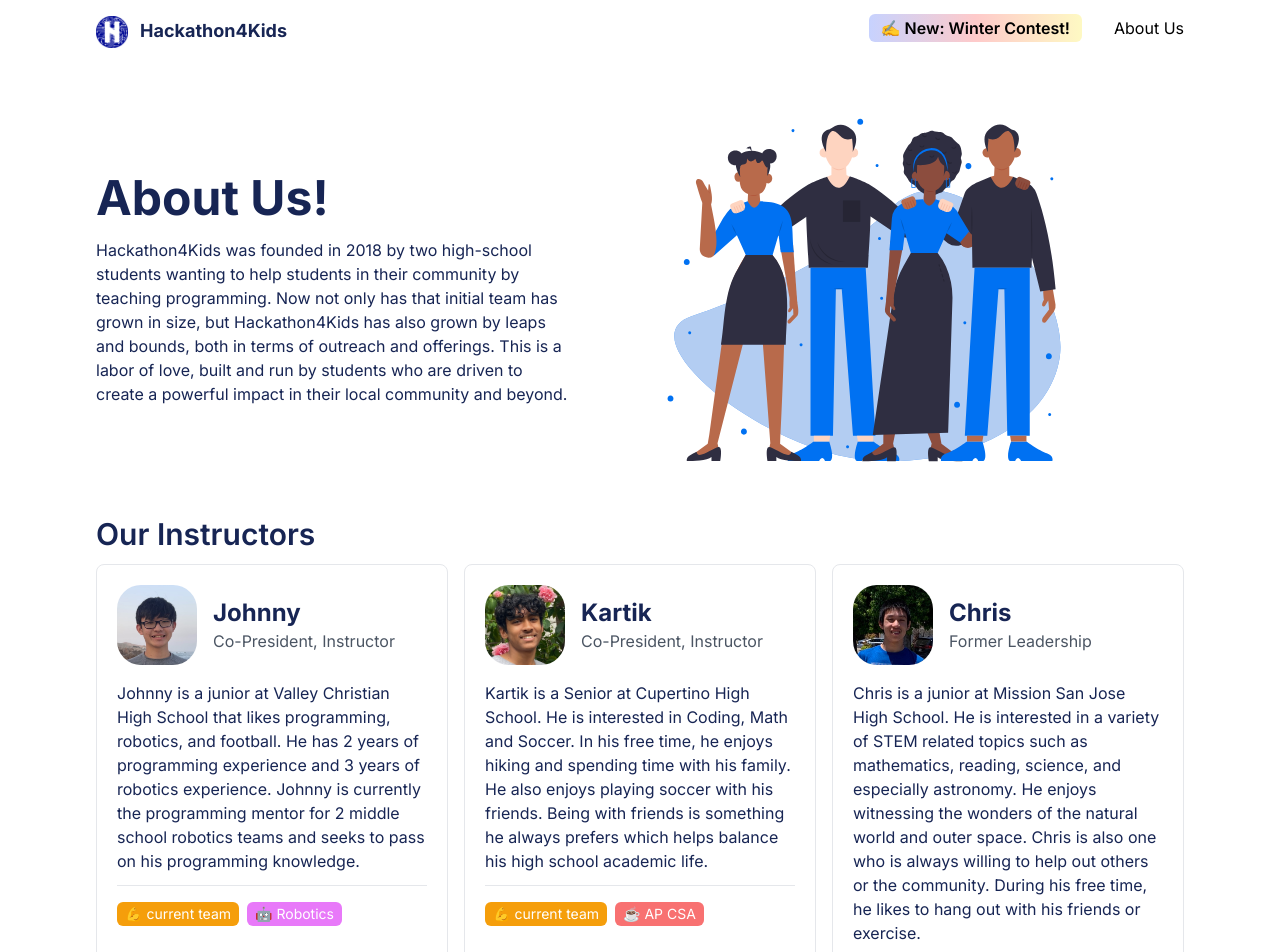
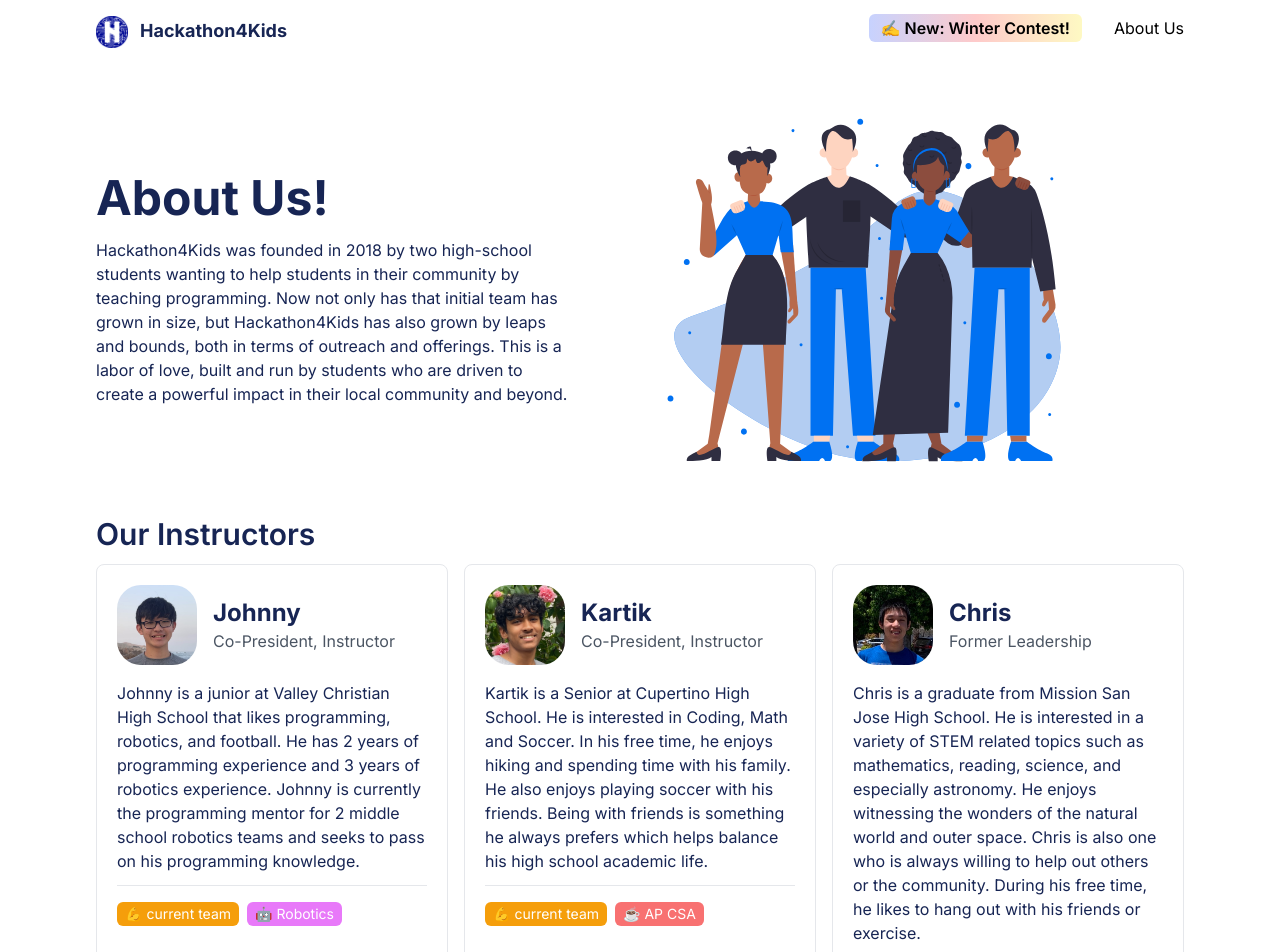
Before and after one commit to hellolol346/hackathon4kids.org, a Next.js app: page /about in a window 1280 px wide. Shown: the top 952 px of the page. Built offline with nearby package versions, Linux system fonts and the light colour scheme.

Commit message:
Update ChrisWang.tsx

```diff
--- a/src/app/about/ChrisWang.tsx
+++ b/src/app/about/ChrisWang.tsx
@@ -8,7 +8,7 @@ const ChrisWangCard = () => (
     avatar={chrisWang}
     tags={[Tag.RetiredInstructor, Tag.AMC10, Tag.APPhysics1]}
   >
-    Chris is a junior at Mission San Jose High School. He is interested in a
+    Chris is a graduate from Mission San Jose High School. He is interested in a
     variety of STEM related topics such as mathematics, reading, science, and
     especially astronomy. He enjoys witnessing the wonders of the natural world
     and outer space. Chris is also one who is always willing to help out others
```
